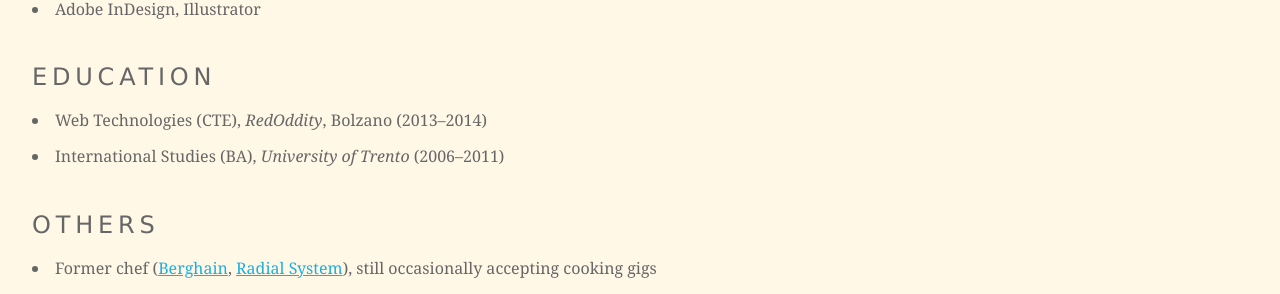
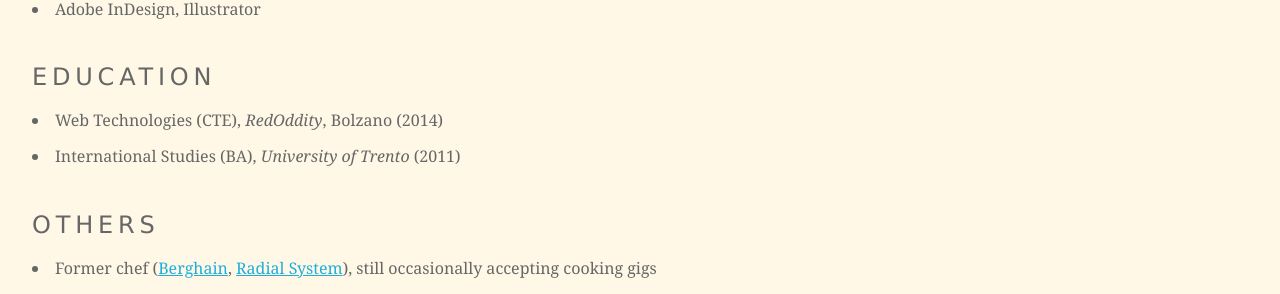
Before and after one commit to mrzool/mrzool.github.io, a Jekyll site: the page built from about/index.md, in a window 1280 px wide. Shown: the part 975-1269 px from the top of the page. Built offline with Jekyll 4.4.1, drawn with Linux system fonts in a browser that asks for light colours.

Commit message:
Say less things

```diff
--- a/about/index.md
+++ b/about/index.md
@@ -32,8 +32,8 @@ Fluent in Italian, English and German.
 
 ### Education
 
-- Web Technologies (CTE), *RedOddity*, Bolzano (2013--2014)
-- International Studies (BA), *University of Trento* (2006--2011)
+- Web Technologies (CTE), *RedOddity*, Bolzano (2014)
+- International Studies (BA), *University of Trento* (2011)
 
 ### Others
 
```
